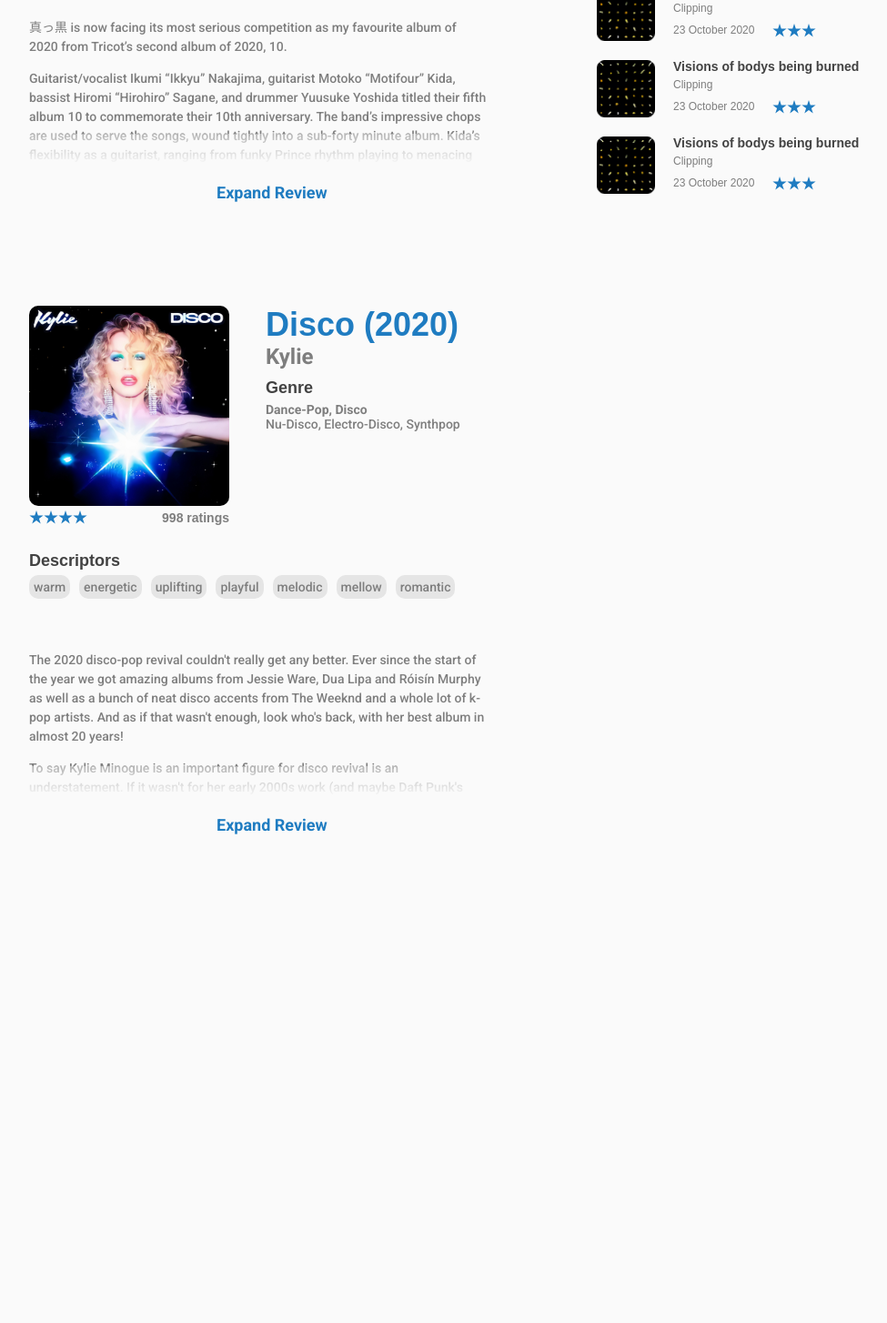
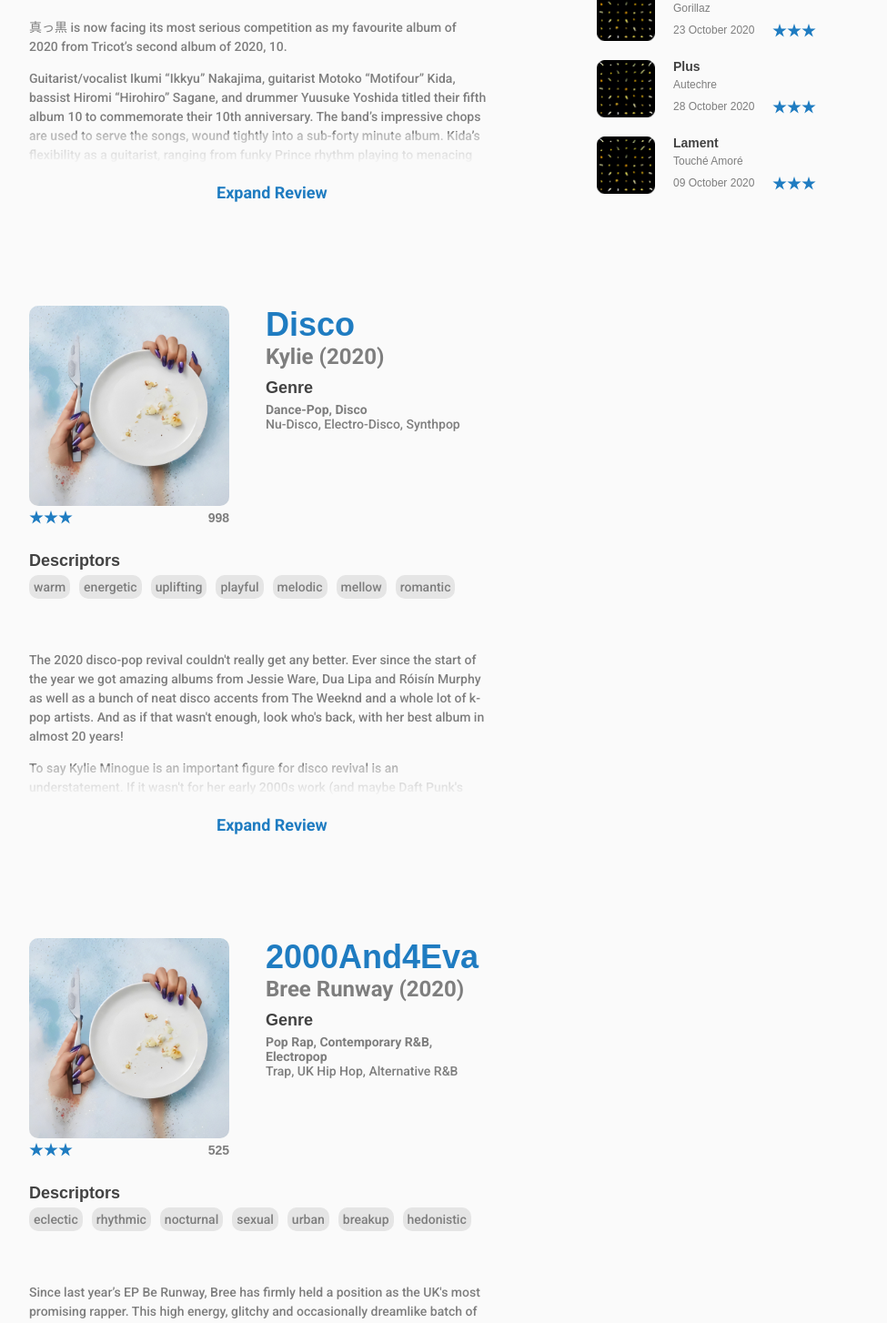
Before and after one commit to angelusrt/RYMprototype, a React (Create React App) app: page / in a window 1280 px wide. Shown: the part 1150-2604 px from the top of the page at 91% size, without its empty margins (128-1103 px from the left). Before the commit the page ends 2181 px from the top, so only its background shows below. Built offline with nearby package versions, Linux system fonts and the light colour scheme.

Commit message:
Integrei dados em json ao projeto

```diff
--- a/package.json
+++ b/package.json
@@ -35,5 +35,8 @@
       "last 1 firefox version",
       "last 1 safari version"
     ]
+  },
+  "devDependencies": {
+    "json-loader": "^0.5.7"
   }
 }
--- a/src/App.js
+++ b/src/App.js
@@ -24,15 +24,16 @@
 import dropdownArrow from './images/dropdownArrow.svg';
 import lupe from './images/lupe.svg';
 import star from './images/star.svg';
-import vb from './images/vb.png';
 import burguer from './images/lista.svg';
 
 import tenAlbumPic from './images/8456207.png';
 import discoAlbumPic from './images/8342068.png';
+import vb from './images/vb.png';
+
+import data from './data.json'
 
 import React, {useState} from 'react';
 import {CSSTransition} from 'react-transition-group';
-import FeatureCards from './component/FeatureCard';
 
 function App() {
   /*
@@ -44,6 +45,58 @@
 
     (currentScroll >= 600)?setA(true):setA(false)
   }*/
+
+  //console.log(JSON.parse(data))
+  //var data = {};
+  //data = JSON.parse(dataJSON)
+
+
+  var reviewCard = [];
+  var featureCard = [];
+
+  reviewCard = data.ReviewCard.map( prop => (
+    <ReviewCard>
+      <ImageCard
+        image={tenAlbumPic}
+        starIcon={star}
+        stars={prop.stars}
+        ratings={prop.ratings}
+      />
+      <InfoCard
+        artist={prop.artist}
+        name={prop.songName}
+        year={prop.year}
+        genres={prop.genre}
+        subgenres={prop.subgenre}
+      />
+      <DescriptorCard>
+        {prop.descriptors.map( desc => <h5>{desc}</h5>)}
+      </DescriptorCard>
+      <div className="Review--card--paragraph-wrapper">
+        <p className="Review--card--paragraph-wrapper--paragraph">
+          {prop.review[0]}
+        </p>
+        <p className="Review--card--paragraph-wrapper--paragraph">
+          {prop.review[1]}
+        </p>
+        <div className="Review--card--paragraph-wrapper--expand">
+          <button>Expand Review</button>
+        </div>
+      </div>
+    </ReviewCard>
+  ));
+
+   featureCard = data.FeatureCard.map( prop => (
+      <FeatureCard
+      image={vb}
+      songName={prop.songName}
+      artist={prop.artist}
+      year={prop.date}
+      rating={prop.stars}
+      star={star}
+    />
+   ));
+
   return (
     <div className="App">
       <RYMCard img={sonemic} arrow={arrow}/>
@@ -81,128 +134,15 @@
 
       <div className="content-wrapper">
         <Reviews>
-          <ReviewCard>
-            <ImageCard
-              image={tenAlbumPic}
-              starIcon={star}
-              stars="4"
-              ratings="837 ratings"
-            />
-            <InfoCard
-              artist="Tricot"
-              name="10"
-              year="2020"
-              genres="Math rock, indie rock"
-              subgenres="Alternative rock"
-            />
-            <DescriptorCard>
-              <h5>female vocals</h5>
-              <h5>energetic</h5>
-              <h5>uplifting</h5>
-              <h5>playful</h5>
-              <h5>melodic</h5>
-              <h5>mellow</h5>
-              <h5>summer</h5>
-            </DescriptorCard>
+          {reviewCard}
+        </Reviews>
 
-            <div className="Review--card--paragraph-wrapper">
-              <p className="Review--card--paragraph-wrapper--paragraph">
-                真っ黒 is now facing its most serious competition as my favourite
-                album of 2020 from Tricot’s second album of 2020, 10.
-              </p>
-              <p className="Review--card--paragraph-wrapper--paragraph">
-                Guitarist/vocalist Ikumi “Ikkyu” Nakajima, guitarist Motoko “Motifour”
-                Kida, bassist Hiromi “Hirohiro” Sagane, and drummer Yuusuke Yoshida titled
-                their fifth album 10 to commemorate their 10th anniversary. The band’s
-                impressive chops are used to serve the songs, wound tightly into a sub-forty
-                minute album. Kida’s flexibility as a guitarist, ranging from funky Prince
-                rhythm playing to menacing Robert Fripp riffs, enables the
-              </p>
-              <div className="Review--card--paragraph-wrapper--expand">
-                <button>Expand Review</button>
-              </div>
-            </div>
-          </ReviewCard>
-          <ReviewCard>
-            <ImageCard
-              image={discoAlbumPic}
-              starIcon={star}
-              stars="4"
-              ratings="998 ratings"
-            />
-            <InfoCard
-              artist="Kylie"
-              name="Disco"
-              year="2020"
-              genres="Dance-Pop, Disco"
-              subgenres="Nu-Disco, Electro-Disco, Synthpop"
-            />
-            <DescriptorCard>
-              <h5>warm</h5>
-              <h5>energetic</h5>
-              <h5>uplifting</h5>
-              <h5>playful</h5>
-              <h5>melodic</h5>
-              <h5>mellow</h5>
-              <h5>romantic</h5>
-            </DescriptorCard>
-            <div className="Review--card--paragraph-wrapper">
-              <p className="Review--card--paragraph-wrapper--paragraph">
-                The 2020 disco-pop revival couldn't really get any better. Ever since the
-                start of the year we got amazing albums from Jessie Ware, Dua Lipa and Róisín
-                Murphy as well as a bunch of neat disco accents from The Weeknd and a whole
-                lot of k-pop artists. And as if that wasn't enough, look who's back, with her
-                best album in almost 20 years!
-              </p>
-              <p className="Review--card--paragraph-wrapper--paragraph">
-                To say Kylie Minogue is an important figure for disco revival is an
-                understatement. If it wasn't for her early 2000s work (and maybe Daft Punk's
-                2013 comeback), I really don't think we'd be experiencing such
-              </p>
-              <div className="Review--card--paragraph-wrapper--expand">
-                <button>Expand Review</button>
-              </div>
-            </div>
-
-          </ReviewCard>
-        </Reviews>
         <Aside>
           <SocialCard/>
+
           <SideFeaures>
-            <FeatureCard
-              image={vb}
-              songName="Visions of bodys being burned"
-              artist="Clipping"
-              year="23 October 2020"
-              rating="3"
-              star={star}
-            />
-            <FeatureCard
-              image={vb}
-              songName="Visions of bodys being burned"
-              artist="Clipping"
-              year="23 October 2020"
-              rating="3"
-              star={star}
-            />
-            <FeatureCard
-              image={vb}
-              songName="Visions of bodys being burned"
-              artist="Clipping"
-              year="23 October 2020"
-              rating="3"
-              star={star}
-            />
-            <FeatureCard
-              image={vb}
-              songName="Visions of bodys being burned"
-              artist="Clipping"
-              year="23 October 2020"
-              rating="3"
-              star={star}
-            />
+            {featureCard}
           </SideFeaures>
-
         </Aside>
       </div>
     </div>
--- a/src/component/InfoCard.js
+++ b/src/component/InfoCard.js
@@ -4,8 +4,8 @@
 
     return(
         <div className="Review--card--infos">
-            <h2 className="Review--card--infos--name">{ props.name + " " + "(" + props.year + ")"}</h2>
-            <h3 className="Review--card--infos--artist">{ props.artist }</h3>
+            <h2 className="Review--card--infos--name">{ props.name }</h2>
+            <h3 className="Review--card--infos--artist">{ `${props.artist} (${props.year})` }</h3>
 
             <h3 className="Review--card--infos--genre-title">Genre</h3>
             <h4 className="Review--card--infos--genre">{ props.genres}</h4>
--- /dev/null
+++ b/src/data.json
@@ -0,0 +1,103 @@
+{
+    "ReviewCard": [
+      {
+        "albumImage": "images/8456207.png",
+        "songName" : "10",
+        "year": "2020",
+        "artist": "Tricot",
+        "genre": "Math rock, indie rock",
+        "subgenre": "Alternative rock",
+        "descriptors": [
+            "female vocals",
+            "energetic",
+            "uplifting",
+            "playful",
+            "melodic",
+            "mellow",
+            "summer"
+        ],
+        "stars": 4,
+        "ratings" : 837,
+        "review": [
+            "真っ黒 is now facing its most serious competition as my favourite album of 2020 from Tricot’s second album of 2020, 10.",
+            "Guitarist/vocalist Ikumi “Ikkyu” Nakajima, guitarist Motoko “Motifour” Kida, bassist Hiromi “Hirohiro” Sagane, and drummer Yuusuke Yoshida titled their fifth album 10 to commemorate their 10th anniversary. The band’s impressive chops are used to serve the songs, wound tightly into a sub-forty minute album. Kida’s flexibility as a guitarist, ranging from funky Prince rhythm playing to menacing Robert Fripp riffs, enables the"
+        ]
+      },
+      {
+        "albumImage": "images/8342068.png",
+        "songName" : "Disco",
+        "year": "2020",
+        "artist": "Kylie",
+        "genre": "Dance-Pop, Disco",
+        "subgenre": "Nu-Disco, Electro-Disco, Synthpop",
+        "descriptors": [
+            "warm",
+            "energetic",
+            "uplifting",
+            "playful",
+            "melodic",
+            "mellow",
+            "romantic"
+        ],
+        "stars": 3,
+        "ratings" : 998,
+        "review": [
+            "The 2020 disco-pop revival couldn't really get any better. Ever since the start of the year we got amazing albums from Jessie Ware, Dua Lipa and Róisín Murphy as well as a bunch of neat disco accents from The Weeknd and a whole lot of k-pop artists. And as if that wasn't enough, look who's back, with her best album in almost 20 years!",
+            "To say Kylie Minogue is an important figure for disco revival is an understatement. If it wasn't for her early 2000s work (and maybe Daft Punk's 2013 comeback), I really don't think we'd be experiencing such"
+        ]
+      },
+      {
+        "albumImage": "images/8342068.png",
+        "songName" : "2000And4Eva",
+        "year": "2020",
+        "artist": "Bree Runway",
+        "genre": "Pop Rap, Contemporary R&B, Electropop",
+        "subgenre": "Trap, UK Hip Hop, Alternative R&B",
+        "descriptors": [
+            "eclectic",
+            "rhythmic",
+            "nocturnal",
+            "sexual",
+            "urban",
+            "breakup",
+            "hedonistic"
+        ],
+        "stars": 3,
+        "ratings" : 525,
+        "review": [
+            "Since last year’s EP Be Runway, Bree has firmly held a position as the UK's most promising rapper. This high energy, glitchy and occasionally dreamlike batch of songs had me excited to see how she’d expand on this on her debut mixtape.",
+            "The fuzzy club banger ‘Apeshit’, fitted out with wonky keys and repeatable chorus is Bree Runway’s biggest shot at a killer single. I could see this translating to playing well in a club.It’d have to be a cool club though. ‘Little Nokia’ is less straightforward at points getting into detached, complex FKA Twigs style territory."
+        ]
+      }
+    ],
+    "FeatureCard": [
+        {
+            "albumImage": "images/vb.png",
+            "songName" : "Visions of bodys being burned",
+            "date": "23 October 2020",
+            "artist": "Clipping",
+            "stars": 4
+        },
+        {
+            "albumImage": "images/vb.png",
+            "songName" : "Song Machine, Season One",
+            "date": "23 October 2020",
+            "artist": "Gorillaz",
+            "stars": 3
+        },
+        {
+            "albumImage": "images/vb.png",
+            "songName" : "Plus",
+            "date": "28 October 2020",
+            "artist": "Autechre",
+            "stars": 3
+        },
+        {
+            "albumImage": "images/vb.png",
+            "songName" : "Lament",
+            "date": "09 October 2020",
+            "artist": "Touché Amoré",
+            "stars": 3
+        }
+    ]
+}
```
Also changed, not shown: 1 other file (tests, documents, lock files or other folders).
